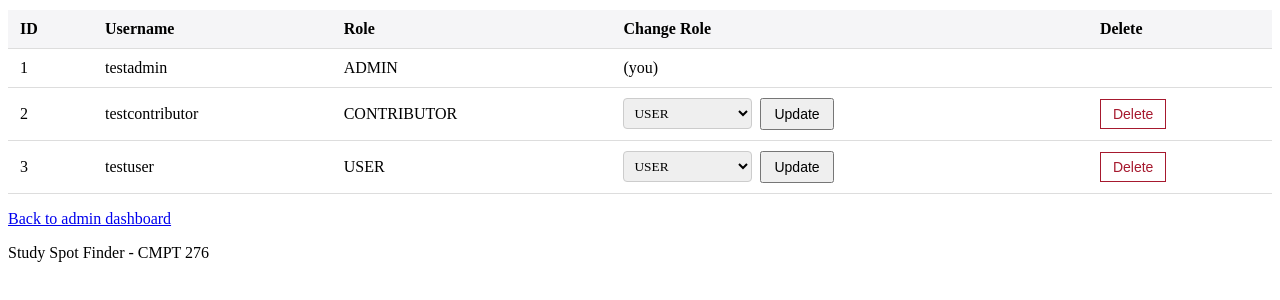
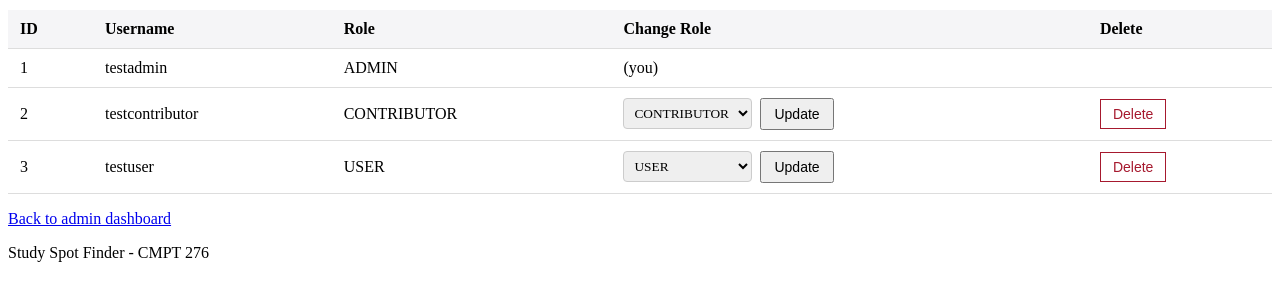
Before and after one commit to florencefilippi/study-spot-finder, a Spring Boot app: page /admin/users in a window 1280 px wide. Shown: the part 239-539 px from the top of the page. Run offline with Spring Boot 4, Linux system fonts and the light colour scheme; a user stored in the database is signed in; some of the project's set-up classes (security, data sources, template engines, error pages and the like) are left out, and stand-ins take their place; some libraries are stand-ins or nearby versions.

Commit message:
Fix th:selected typo so current role is preselected

```diff
--- a/src/main/resources/templates/admin-users.html
+++ b/src/main/resources/templates/admin-users.html
@@ -36,7 +36,7 @@
                     <option th:each="r : ${roles}"
                             th:value="${r}"
                             th:text="${r}"
-                            th:seleccted="${r == user.role}"></option>
+                            th:selected="${r == user.role}"></option>
                   </select>
                   <button type="submit" class="btn btn-small">Update</button>
                 </form>
```
